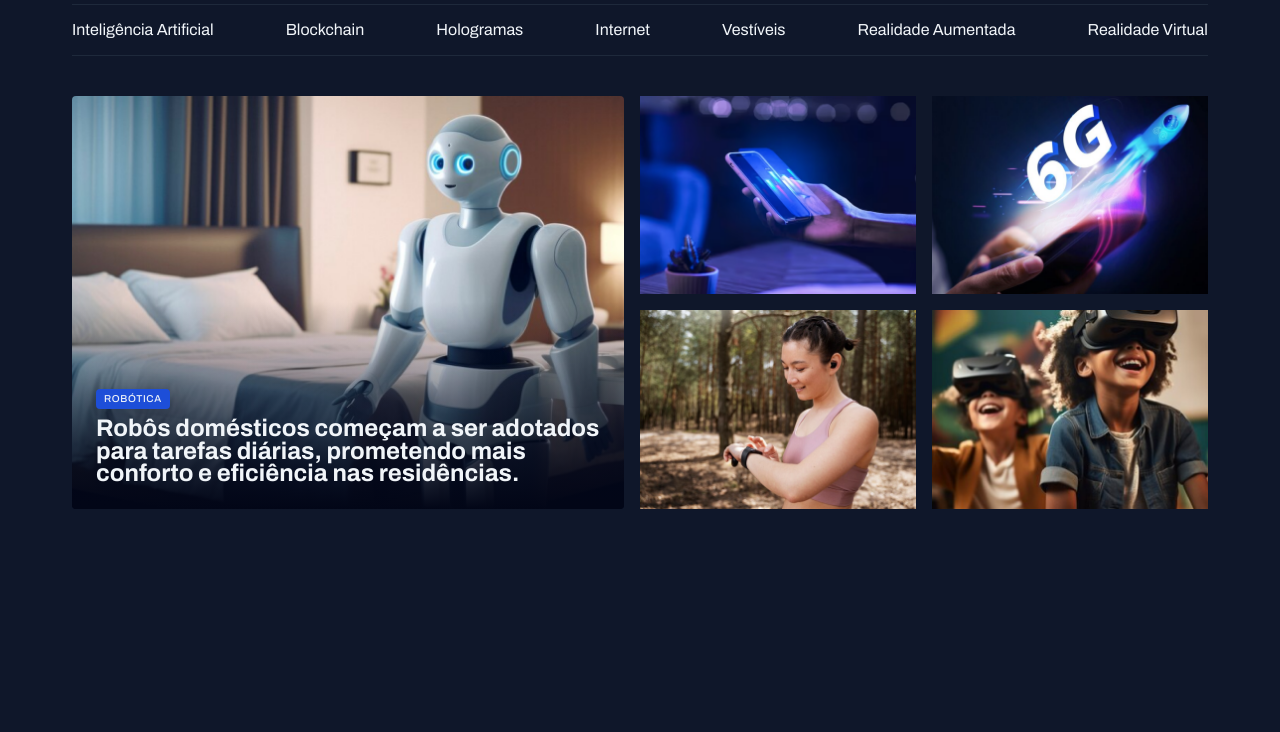
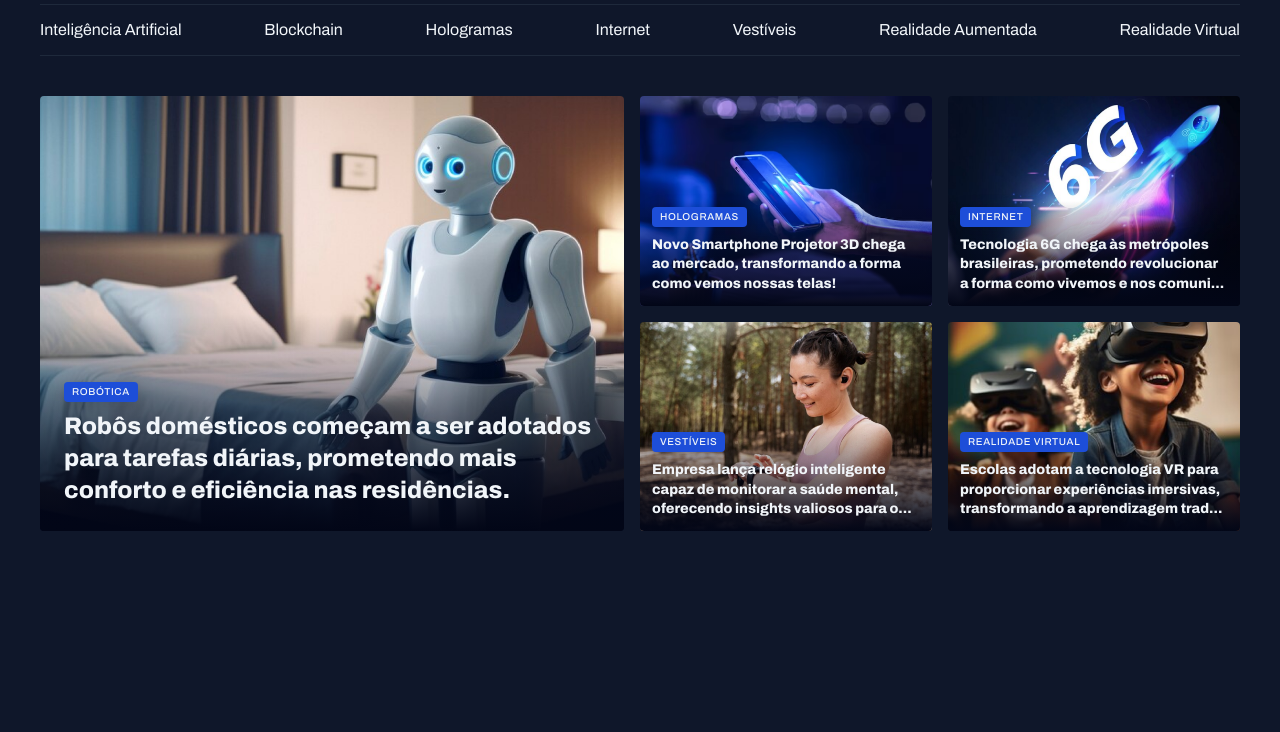
Before and after one commit to lucasaraujope/portal_de_noticias, a plain HTML site: page index.html in a window 1280 px wide. Shown: the part 68-800 px from the top of the page. Drawn offline with Linux system fonts and the light colour scheme.

Commit message:
finalizando a sessão de destaques

```diff
--- a/Style/global.css
+++ b/Style/global.css
@@ -1,7 +1,6 @@
 *{
     margin: 0;
     padding: 0;
-    box-sizing: border-box;
 }
 
 :root{
@@ -15,7 +14,7 @@
     --font-family: 'Archivo', sans-serif;
     --h1: 800 24px/135% var(--font-family);
     --h2: 800 16px/140% var(--font-family);
-    --h3: 800 14px/140 var(--font-family);
+    --h3: 800 14px/140% var(--font-family);
     --text-span: 600 14px/145% var(--font-family);
     --text: 400 16px/140% var(--font-family);
     --font-sm: 400 14px/160% var(--font-family);
--- a/Style/sections.css
+++ b/Style/sections.css
@@ -29,6 +29,10 @@
             bottom: 0;
             padding: 24px;
 
+            &:has(.text-lg){
+                padding: 12px;
+            }
+
             h2{
                 margin-top: 8px;
             }
--- a/index.html
+++ b/index.html
@@ -47,20 +47,52 @@
             <img src="./Assets/images/Image 01.png" alt="...">
             <figcaption>
                 <span class="content-tag">robótica</span>
-                <h2 class=".text-2xl">
-                    Robôs domésticos começam a ser adotados para tarefas diárias, prometendo mais conforto e eficiência nas
-                    residências.
+                <h2 class="text-2xl">
+                    Robôs domésticos começam a ser adotados para tarefas diárias, prometendo mais conforto e eficiência nas residências.
                 </h2>
             </figcaption>
-            </figure>
+        </figure>
 
         <div class="grid grid-cols-2  gap-16">
-            <div>
-                <img src="./Assets/images/Image 02.png" alt="">
-            </div>
-            <div><img src="./Assets/images/Image 03.png" alt=""></div>
-            <div><img src="./Assets/images/Image 04.png" alt=""></div>
-            <div><img src="./Assets/images/Image 05.png" alt=""></div>
+            <figure class="card">
+                <img src="./Assets/images/Image 02.png" alt="Novo Smartphone Projetor 3D chega ao mercado, transformando a forma como vemos nossas telas!">
+
+                <figcaption>
+                    <span class="content-tag">Hologramas</span>
+                    <h2 class="text-lg">
+                        Novo Smartphone Projetor 3D chega ao mercado, transformando a forma como vemos nossas telas!
+                    </h2>
+                </figcaption>
+            </figure>
+            <figure class="card">
+                <img src="./Assets/images/Image 03.png" alt="Tecnologia 6G chega às metrópoles brasileiras, prometendo revolucionar a forma como vivemos e nos comunicamos.">
+
+                <figcaption>
+                    <span class="content-tag">Internet</span>
+                     <h2 class="text-lg">
+                            Tecnologia 6G chega às metrópoles brasileiras, prometendo revolucionar a forma como vivemos
+                            e nos comuni...</h2>
+                </figcaption>
+            </figure>
+            <figure class="card">
+                <img src="./Assets/images/Image 04.png" alt="Empresa lança relógio inteligente capaz de monitorar a saúde mental, oferecendo insights
+                            valiosos para o bem-estar
+                            pessoal.">
+                <figcaption>
+                    <span class="content-tag">Vestíveis</span>
+                    <h2 class="text-lg">Empresa lança relógio inteligente capaz de monitorar a saúde mental, oferecendo insights
+                            valiosos para o...
+                    </h2>
+                </figcaption>
+            </figure>
+            <figure class="card">
+                <img src="./Assets/images/Image 05.png" alt="Escolas adotam a tecnologia VR para proporcionar experiências imersivas, transformando a aprendizagem tradicional.">
+                <figcaption>
+                    <span class="content-tag">Realidade Virtual</span>
+                    <h2 class="text-lg">Escolas adotam a tecnologia VR para proporcionar experiências imersivas, transformando a
+                            aprendizagem trad...</h2>
+                </figcaption>
+            </figure>
         </div>
     </section>
 </main>
```
